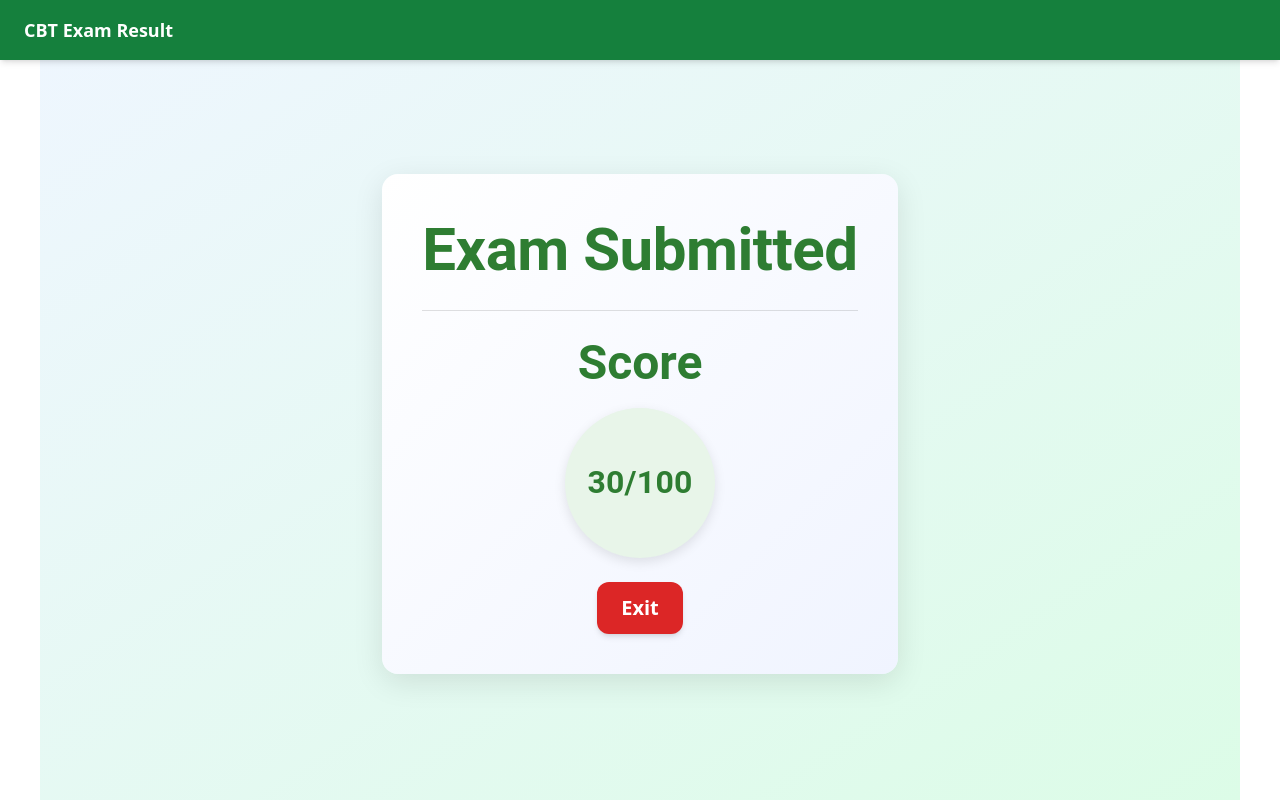
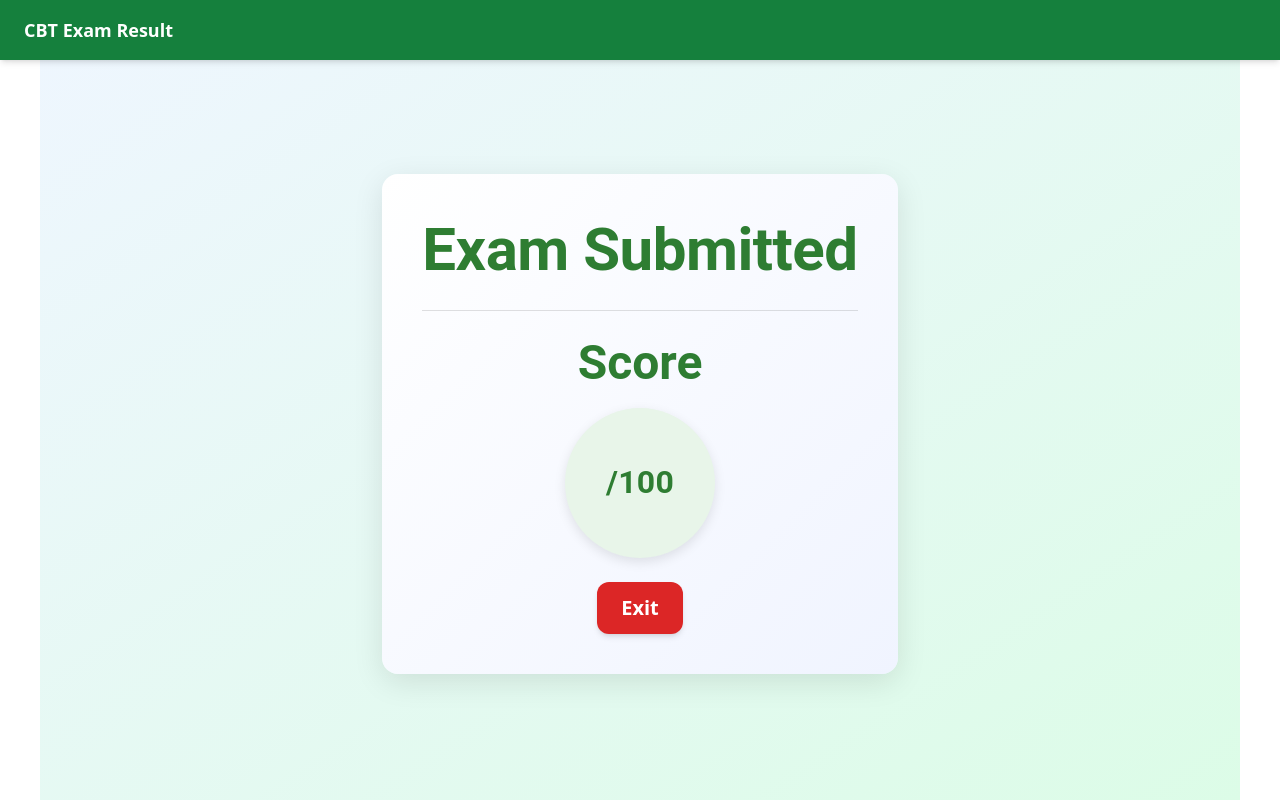
Before and after one commit to TeeXee19/cdcfib-cbt, a React (Vite) app: page /completed in a window 1280 px wide. Built offline with nearby package versions, Linux system fonts and the light colour scheme; no server answers.

Commit message:
All for Love

```diff
--- a/src/pages/examinees/Completed.tsx
+++ b/src/pages/examinees/Completed.tsx
@@ -62,7 +62,7 @@ const CompletedPage: React.FC<CompletedPageProps> = ({
                             boxShadow: '0 4px 12px rgba(0,0,0,0.1)',
                         }}
                     >
-                        30/{totalMarks}
+                        {score}/{totalMarks}
                     </Typography>
                     {/* <Typography variant="body1" sx={{ color: '#555', mb: 4 }}>
                         Thank you for completing the exam. You can now exit the portal.
```
